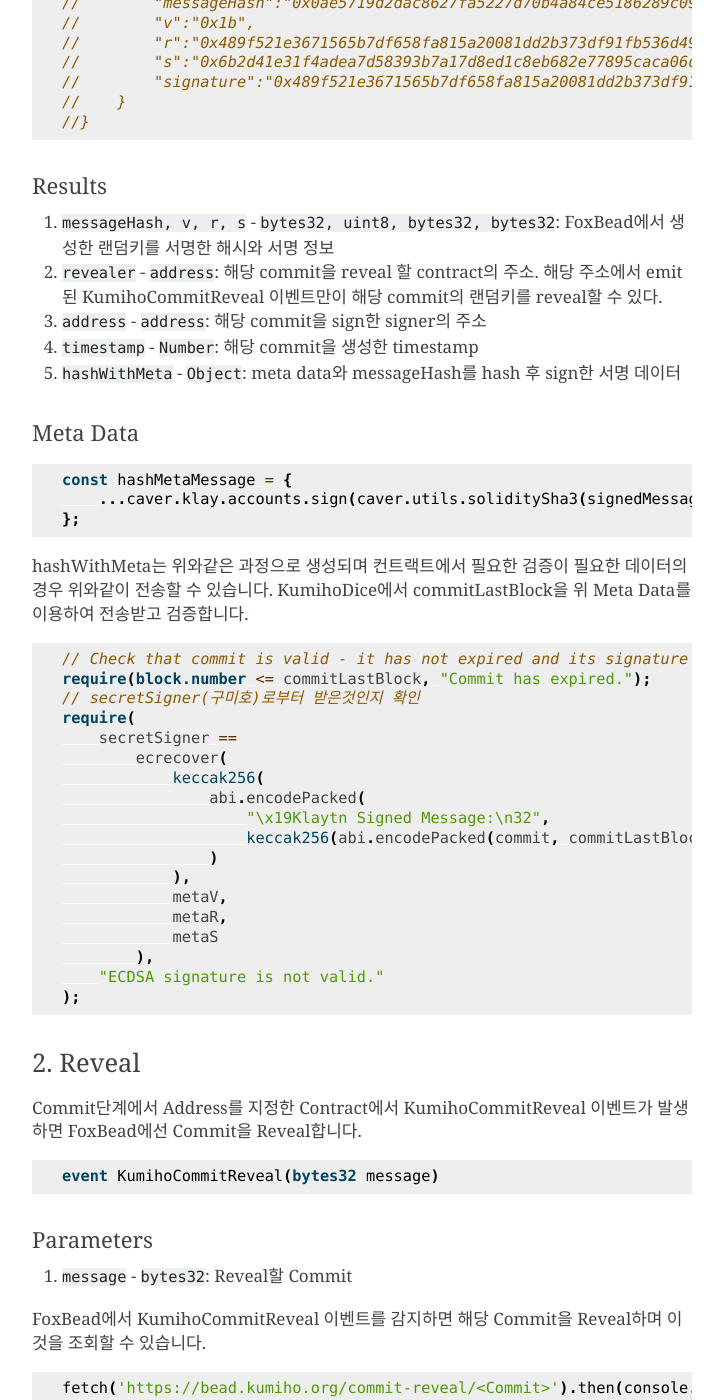
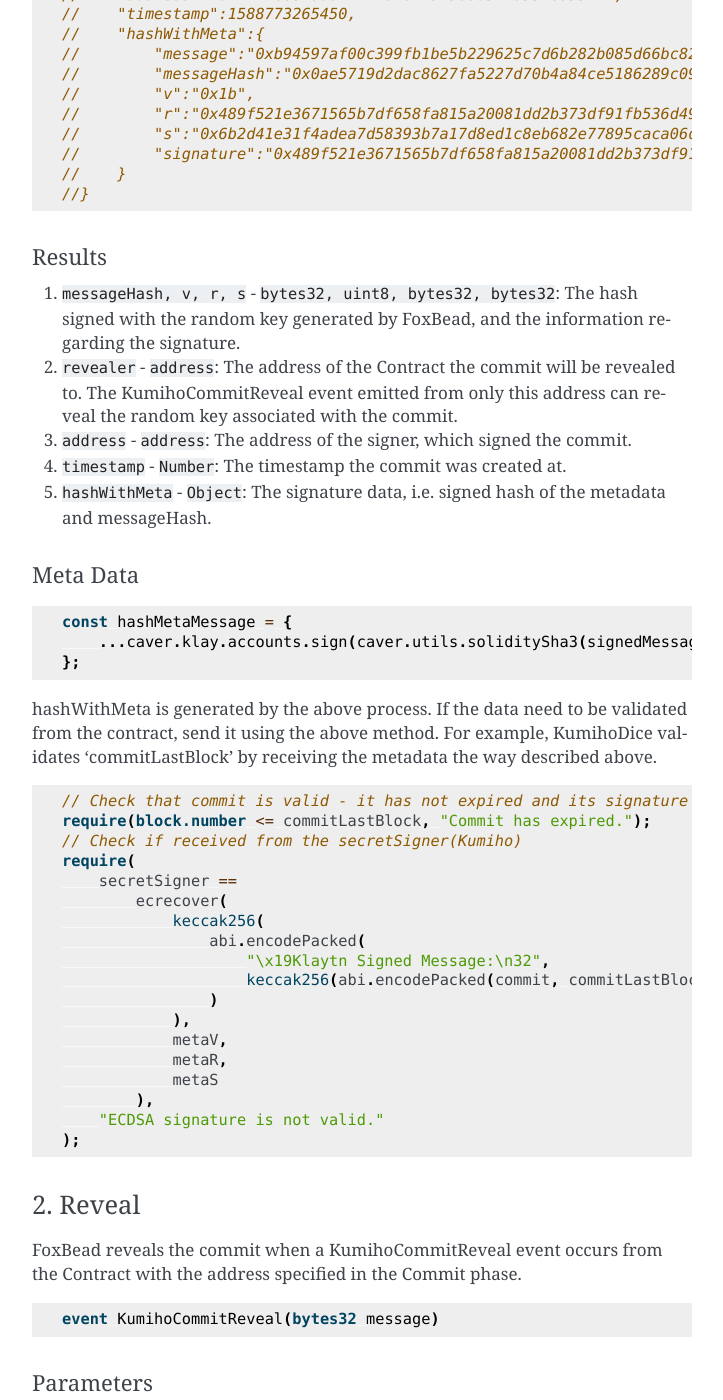
Before and after one commit to KumihoProject/Kumiho-en, a Sphinx documentation site: the page built from docs/FoxBead.rst, in a window 1280 px wide and 1400 px high, scrolled down 695 px. Shown: the whole window, without its empty margins (388-1111 px from the left). Built offline with Sphinx 7.4.7, drawn with Linux system fonts in a browser that asks for light colours; some of the changed text lies outside the part shown.

Commit message:
Update FoxBead.rst

```diff
--- a/docs/FoxBead.rst
+++ b/docs/FoxBead.rst
@@ -6,18 +6,18 @@
 FoxBead
 ========
 
-``FoxBead`` 는 Kumiho에서 제공하는 오라클 서비스입니다.
+``FoxBead`` is the name of the Oracle service provided by Kumiho.
 
 ------------------------------------------------------------------------------
 
 
 Commit-Reveal
 ---------------------
-FoxBead에서 제공하는 비용이 들지않게 고안된 Commit-Reveal 매커니즘입니다.
+A Commit-Reveal machanism provided by FoxBead devised such that no charges will be incurred.
 
-예제는 https://github.com/KumihoProject/KumihoDice 에서 확인할 수 잇습니다.
+You can check out an example here: https://github.com/KumihoProject/KumihoDice
 
-Commit은 5분간 유지되며 Reveal을 하면 다시 5분간 유지됩니다.
+Commit will be retained for 5 minutes, and will be retained for additional 5 minutes after Reveal.
 
 1. Commit
 ^^^^^^^^^^^^^^^^^^^
@@ -48,11 +48,11 @@
 Results
 ----------
 
-1. ``messageHash, v, r, s`` - ``bytes32, uint8, bytes32, bytes32``: FoxBead에서 생성한 랜덤키를 서명한 해시와 서명 정보
-2. ``revealer`` - ``address``: 해당 commit을 reveal 할 contract의 주소. 해당 주소에서 emit된 KumihoCommitReveal 이벤트만이 해당 commit의 랜덤키를 reveal할 수 있다.
-3. ``address`` - ``address``: 해당 commit을 sign한 signer의 주소
-4. ``timestamp`` - ``Number``: 해당 commit을 생성한 timestamp
-5. ``hashWithMeta`` - ``Object``: meta data와 messageHash를 hash 후 sign한 서명 데이터
+1. ``messageHash, v, r, s`` - ``bytes32, uint8, bytes32, bytes32``: The hash signed with the random key generated by FoxBead, and the information regarding the signature.
+2. ``revealer`` - ``address``: The address of the Contract the commit will be revealed to. The KumihoCommitReveal event emitted from only this address can reveal the random key associated with the commit.
+3. ``address`` - ``address``: The address of the signer, which signed the commit.
+4. ``timestamp`` - ``Number``: The timestamp the commit was created at.
+5. ``hashWithMeta`` - ``Object``: The signature data, i.e. signed hash of the metadata and messageHash.
 
 ----------
 Meta Data
@@ -63,14 +63,13 @@
         ...caver.klay.accounts.sign(caver.utils.soliditySha3(signedMessage.messageHash, meta ? caver.utils.padLeft(caver.utils.toHex(meta), 64) : ''), account.privateKey)
     };
 
-hashWithMeta는 위와같은 과정으로 생성되며 컨트랙트에서 필요한 검증이 필요한 데이터의 경우 위와같이 전송할 수 있습니다.
-KumihoDice에서 commitLastBlock을 위 Meta Data를 이용하여 전송받고 검증합니다.
+hashWithMeta is generated by the above process. If the data need to be validated from the contract, send it using the above method. For example, KumihoDice validates 'commitLastBlock' by receiving the metadata the way described above.
 
 .. code-block:: solidity
 
     // Check that commit is valid - it has not expired and its signature is valid.
     require(block.number <= commitLastBlock, "Commit has expired.");
-    // secretSigner(구미호)로부터 받은것인지 확인
+    // Check if received from the secretSigner(Kumiho)
     require(
         secretSigner ==
             ecrecover(
@@ -90,7 +89,7 @@
 2. Reveal
 ^^^^^^^^^^^^^^^^^^^^^^^^
 
-Commit단계에서 Address를 지정한 Contract에서 KumihoCommitReveal 이벤트가 발생하면 FoxBead에선 Commit을 Reveal합니다.
+FoxBead reveals the commit when a KumihoCommitReveal event occurs from the Contract with the address specified in the Commit phase.
 
 .. code-block:: solidity
 
@@ -102,7 +101,7 @@
 
 1. ``message`` - ``bytes32``: Reveal할 Commit
 
-FoxBead에서 KumihoCommitReveal 이벤트를 감지하면 해당 Commit을 Reveal하며 이것을 조회할 수 있습니다.
+FoxBead reveals the commit after it detects a KumihoCommitReveal event, making the commit available to be queried.
 
 .. code-block:: javascript
 
@@ -134,13 +133,13 @@
 Results
 ----------
 
-1. ``revealed`` - ``boolean``: 해당 Commit의 reveal여부
-2. ``message`` - ``bytes32``: Commit 단계에서 생성된 랜덤키
-3. ``messageHash, v, r, s`` - ``bytes32, uint8, bytes32, bytes32``: FoxBead에서 생성한 랜덤키를 서명한 해시와 서명 정보
-4. ``revealer`` - ``address``: 해당 commit을 reveal 할 contract의 주소. 해당 주소에서 emit된 KumihoCommitReveal 이벤트만이 해당 commit의 랜덤키를 reveal할 수 있다.
-5. ``address`` - ``address``: 해당 commit을 sign한 signer의 주소
-6. ``timestamp`` - ``Number``: 해당 commit을 생성한 timestamp
-7. ``hashWithMeta`` - ``Object``: meta data와 messageHash를 hash 후 sign한 서명 데이터
-8. ``revealedTimestamp`` - ``Number``: FoxBead에서 Reveal한 시간
+1. ``revealed`` - ``boolean``: Whether the commit is revealed or not.
+2. ``message`` - ``bytes32``: The random key generated in the Commit phase.
+3. ``messageHash, v, r, s`` - ``bytes32, uint8, bytes32, bytes32``: The hash signed with the random key generated by FoxBead, and the information regarding the signature.
+4. ``revealer`` - ``address``: The address of the Contract the commit will be revealed to. The KumihoCommitReveal event emitted from only this address can reveal the random key associated with the commit.
+5. ``address`` - ``address``: The address of the signer, which signed the commit.
+6. ``timestamp`` - ``Number``: The timestamp the commit was created at.
+7. ``hashWithMeta`` - ``Object``: The signature data, i.e. signed hash of the metadata and messageHash.
+8. ``revealedTimestamp`` - ``Number``: The timestamp FoxBead revealed the commit at.
 
 ------------------------------------------------------------------------------
```
